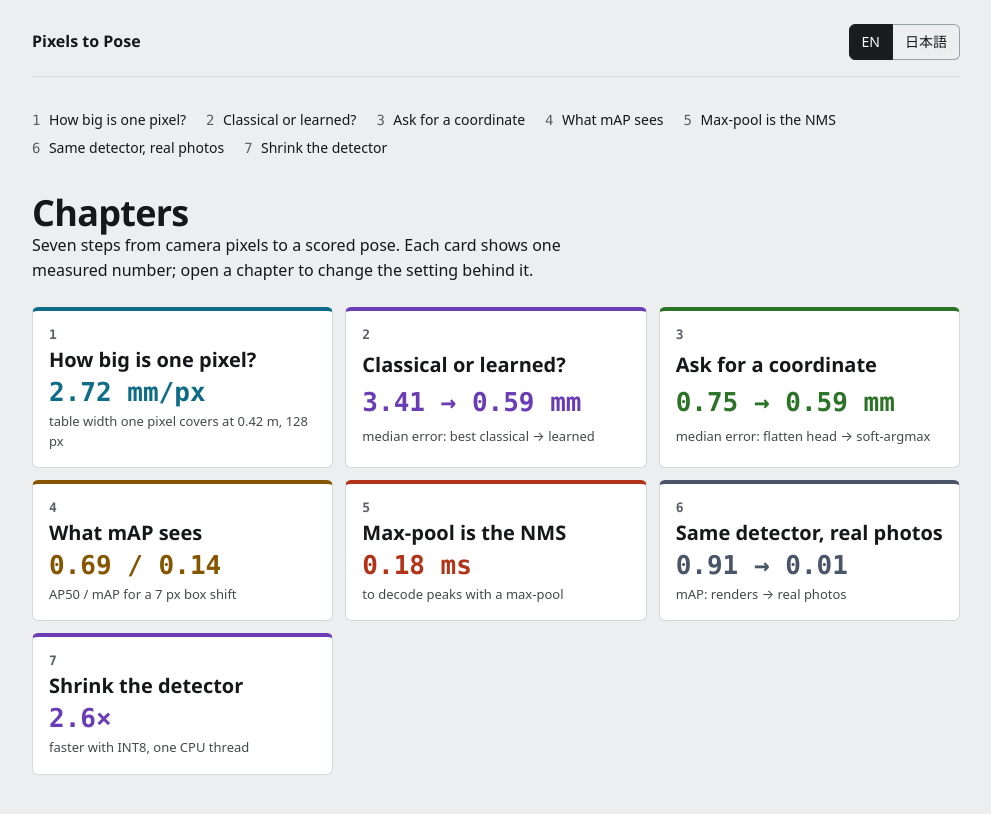
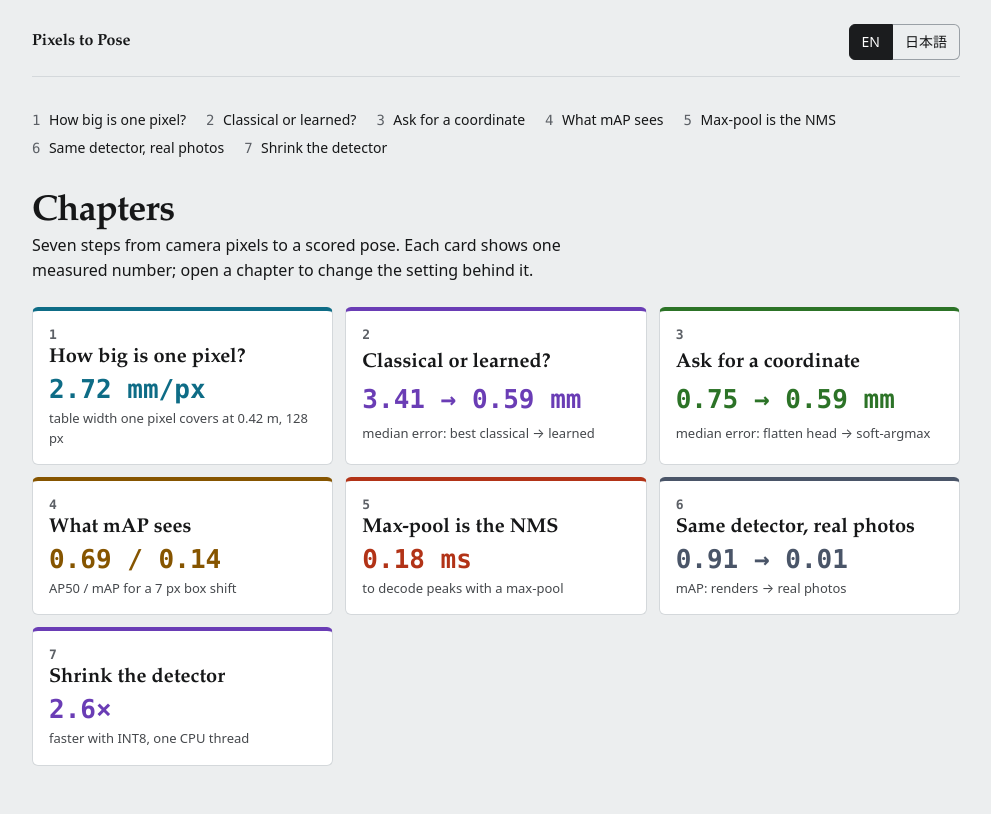
Before and after one commit to AungKaung1928/pixels-to-pose, a React (Vite) app: page / in a window 1280 px wide. Shown: the top 814 px of the page, without its empty margins (144-1135 px from the left). Built offline with nearby package versions, Linux system fonts and the light colour scheme.

Commit message:
Headings in a system serif (Palatino / Georgia, Mincho for Japanese) instead of the DIN stack shared with photon-to-torque; no web fonts

```diff
--- a/src/index.css
+++ b/src/index.css
@@ -19,8 +19,9 @@
   --bad: #d4382c;
   --bad-ink: #b42318;
 
-  --font-display: 'Bahnschrift', 'DIN Alternate', 'Segoe UI Variable Display', 'Segoe UI', system-ui,
-    'Hiragino Sans', 'Yu Gothic UI', 'Noto Sans JP', sans-serif;
+  /* Headings set like a photo book: system serif (no web fonts), Mincho for Japanese. */
+  --font-display: 'Iowan Old Style', 'Palatino Linotype', 'Book Antiqua', Palatino, Georgia, 'Hiragino Mincho ProN',
+    'Yu Mincho', 'Noto Serif JP', serif;
   --font-body: system-ui, -apple-system, 'Segoe UI', 'Helvetica Neue', Arial, 'Hiragino Sans', 'Yu Gothic UI',
     'Noto Sans JP', sans-serif;
   --font-mono: ui-monospace, 'Cascadia Mono', 'SF Mono', Menlo, Consolas, monospace;
```
